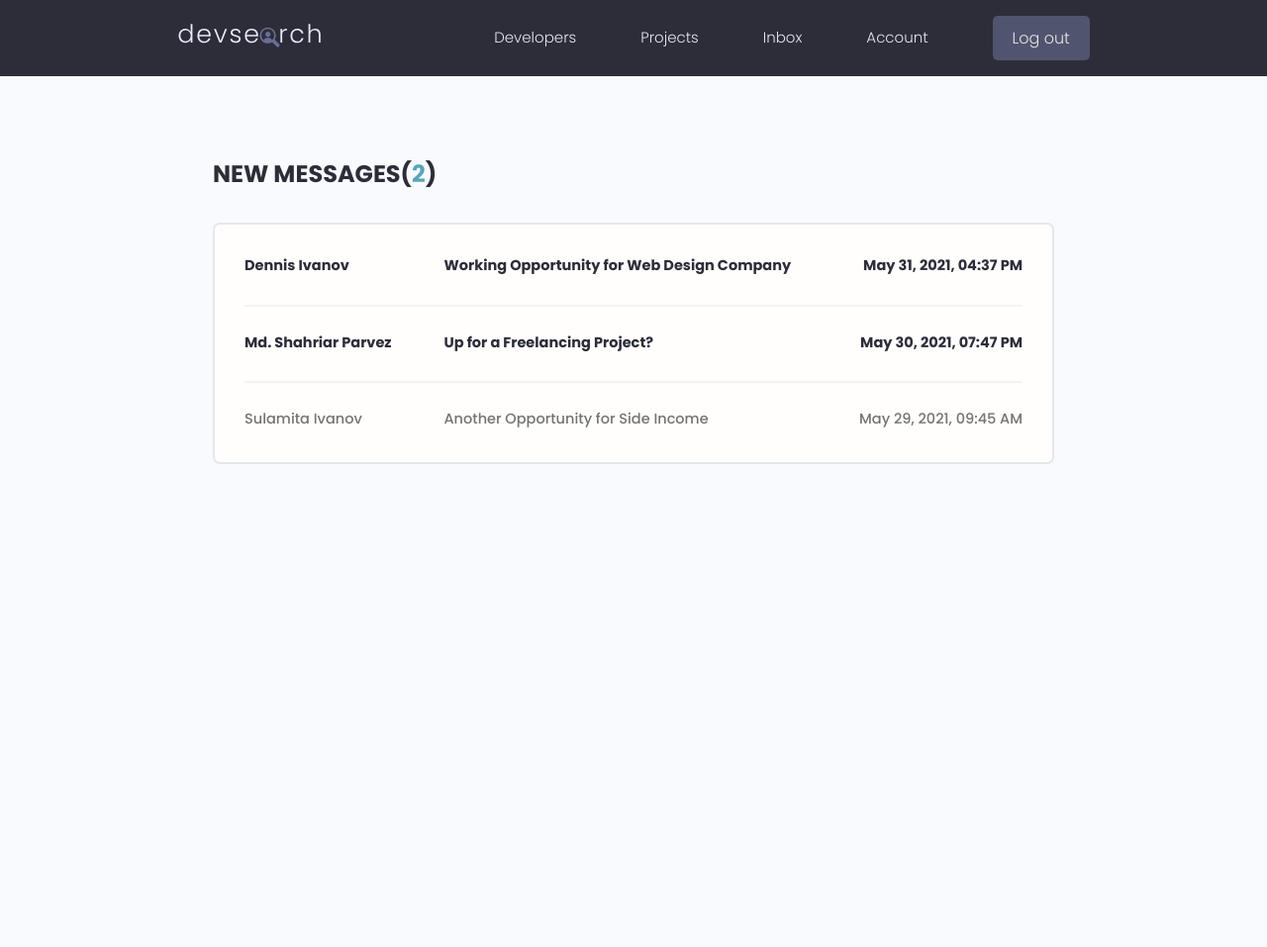
After one commit to gurnitha/django-dennis-devsearch, a Django app: page /inbox/ in a window 1280 px wide. The commit adds this page. Shown: the whole page at 99% size. Run offline with Django 3.2, Linux system fonts and the light colour scheme; the visitor is signed in with stand-in values (Sample User, id 1); some libraries are stand-ins or nearby versions.

Commit message:
32.2 MESSAGES - Add inbox template TVUrls

```diff
--- a/templates/main.html
+++ b/templates/main.html
@@ -32,11 +32,15 @@
                 <ul class="header__menu">
                     <li class="header__menuItem"><a href="{% url 'users:profiles' %}">Developers</a></li>
                     <li class="header__menuItem"><a href="{% url 'projects:projects' %}">Projects</a></li>
-                    <li class="header__menuItem"><a href="inbox.html">Inbox</a></li>
 
 
                     <!-- Showing log out menu to the logged in user -->
                     {% if request.user.is_authenticated %}
+
+                    <!-- Inbox message -->
+                    <li class="header__menuItem">
+                        <a href="{% url 'users:inbox' %}">Inbox</a></li>
+                    </li>
 
                     <!-- Add project -->
                     <li class="header__menuItem">
--- /dev/null
+++ b/users/templates/users/inbox.html
@@ -0,0 +1,39 @@
+<!-- users/templates/users/inbox.html -->
+
+{% extends 'main.html' %}
+{% load static %}
+
+{% block title %}Account{% endblock title %}
+
+	{% block content %}
+
+    <main class="inbox my-xl">
+        <div class="content-box">
+            <h3 class="inbox__title">New Messages(<span>2</span>)</h3>
+            <ul class="messages">
+                <li class="message message--unread">
+                    <a href="message.html">
+                    <span class="message__author">Dennis Ivanov</span>
+                    <span class="message__subject">Working Opportunity for Web Design Company</span>
+                    <span class="message__date">May 31, 2021, 04:37 PM</span>
+                    </a>
+                </li>
+                <li class="message message--unread">
+                    <a href="message.html">
+                    <span class="message__author">Md. Shahriar Parvez</span>
+                    <span class="message__subject">Up for a Freelancing Project?</span>
+                    <span class="message__date">May 30, 2021, 07:47 PM</span>
+                    </a>
+                </li>
+                <li class="message">
+                    <a href="message.html">
+                    <span class="message__author">Sulamita Ivanov</span>
+                    <span class="message__subject">Another Opportunity for Side Income</span>
+                    <span class="message__date">May 29, 2021, 09:45 AM</span>
+                    </a>
+                </li>
+            </ul>
+        </div>
+    </main>
+
+	{% endblock content %}
--- a/users/urls.py
+++ b/users/urls.py
@@ -28,4 +28,8 @@ urlpatterns = [
     path('create-skill/', views.createSkill, name='create_skill'),
     path('update-skill/<str:pk>/', views.updateSkill, name='update_skill'),
     path('delete-skill/<str:pk>/', views.deleteSkill, name='delete_skill'),
+
+    # Messages
+    path('inbox/', views.inbox, name='inbox'),
+
 ]
--- a/users/views.py
+++ b/users/views.py
@@ -291,3 +291,15 @@ def deleteSkill(request, pk):
 
 
 # ------------------------END CRUD SKILL----------------------
+
+
+# ------------------------MESSAGES----------------------------
+
+@login_required(login_url='users:login')
+def inbox(request):
+
+    context = {}
+
+    return render(request, 'users/inbox.html', context)
+
+# ------------------------END MESSAGES------------------------
```
Also changed, not shown: README.md.
